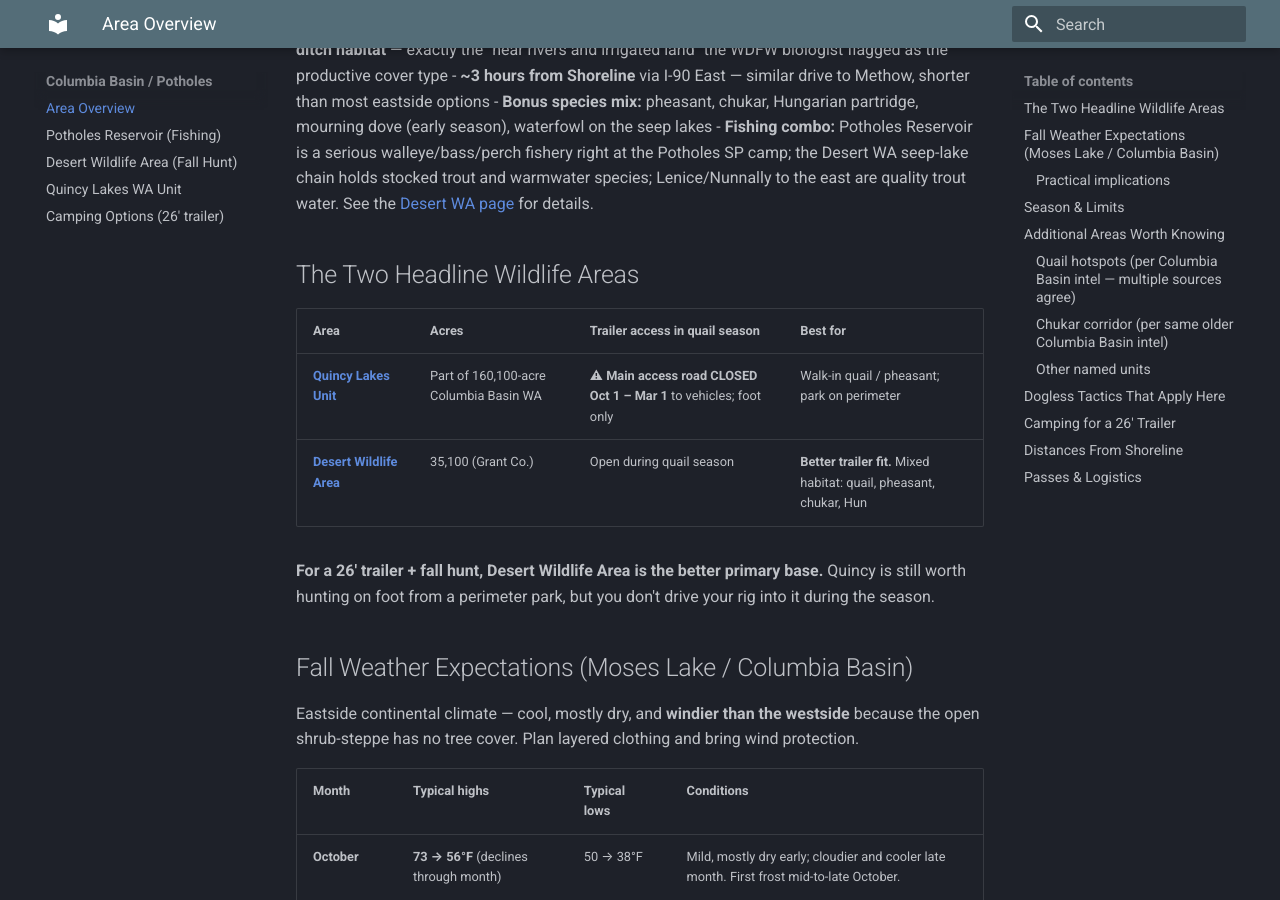
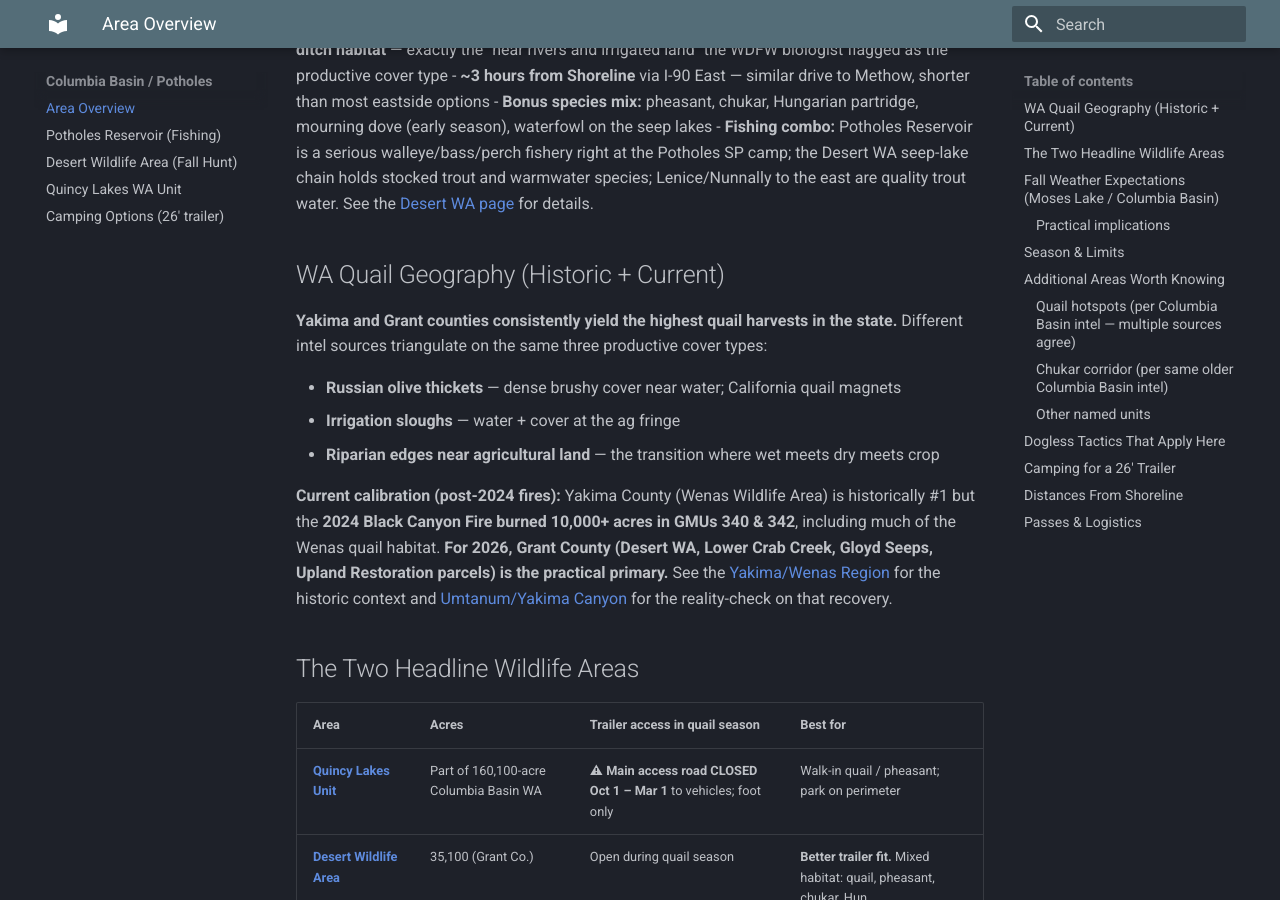
Before and after one commit to jdosher/outdoors-manual, an MkDocs documentation site: the page built from docs/8_columbia_basin/Overview.md, in a window 1280 px wide and 900 px high, scrolled down 411 px. Built offline with MkDocs 1.6.1 and Material for MkDocs 9.7.7, drawn with Linux system fonts in a browser that asks for light colours.

Commit message:
Columbia Basin: add WA Quail Geography section - Yakima + Grant Counties historic top harvests, three habitat-type triangulation (Russian olive thickets, irrigation sloughs, ag-edge riparian), current calibration favors Grant Co post-2024 Wenas fires

```diff
--- a/docs/8_columbia_basin/Overview.md
+++ b/docs/8_columbia_basin/Overview.md
@@ -9,6 +9,16 @@ The Columbia Basin — Grant and Adams counties in central Washington — is the
 - **~3 hours from Shoreline** via I-90 East — similar drive to Methow, shorter than most eastside options
 - **Bonus species mix:** pheasant, chukar, Hungarian partridge, mourning dove (early season), waterfowl on the seep lakes
 - **Fishing combo:** Potholes Reservoir is a serious walleye/bass/perch fishery right at the Potholes SP camp; the Desert WA seep-lake chain holds stocked trout and warmwater species; Lenice/Nunnally to the east are quality trout water. See the [Desert WA page](desert_wildlife_area.md#fishing-combo-opportunity) for details.
+
+## WA Quail Geography (Historic + Current)
+
+**Yakima and Grant counties consistently yield the highest quail harvests in the state.** Different intel sources triangulate on the same three productive cover types:
+
+* **Russian olive thickets** — dense brushy cover near water; California quail magnets
+* **Irrigation sloughs** — water + cover at the ag fringe
+* **Riparian edges near agricultural land** — the transition where wet meets dry meets crop
+
+**Current calibration (post-2024 fires):** Yakima County (Wenas Wildlife Area) is historically #1 but the **2024 Black Canyon Fire burned 10,000+ acres in GMUs 340 & 342**, including much of the Wenas quail habitat. **For 2026, Grant County (Desert WA, Lower Crab Creek, Gloyd Seeps, Upland Restoration parcels) is the practical primary.** See the [Yakima/Wenas Region](../3_eastern_wa/wenas_wildlife.md) for the historic context and [Umtanum/Yakima Canyon](../3_eastern_wa/umtanum_yakima_canyon.md) for the reality-check on that recovery.
 
 ## The Two Headline Wildlife Areas
 
```
